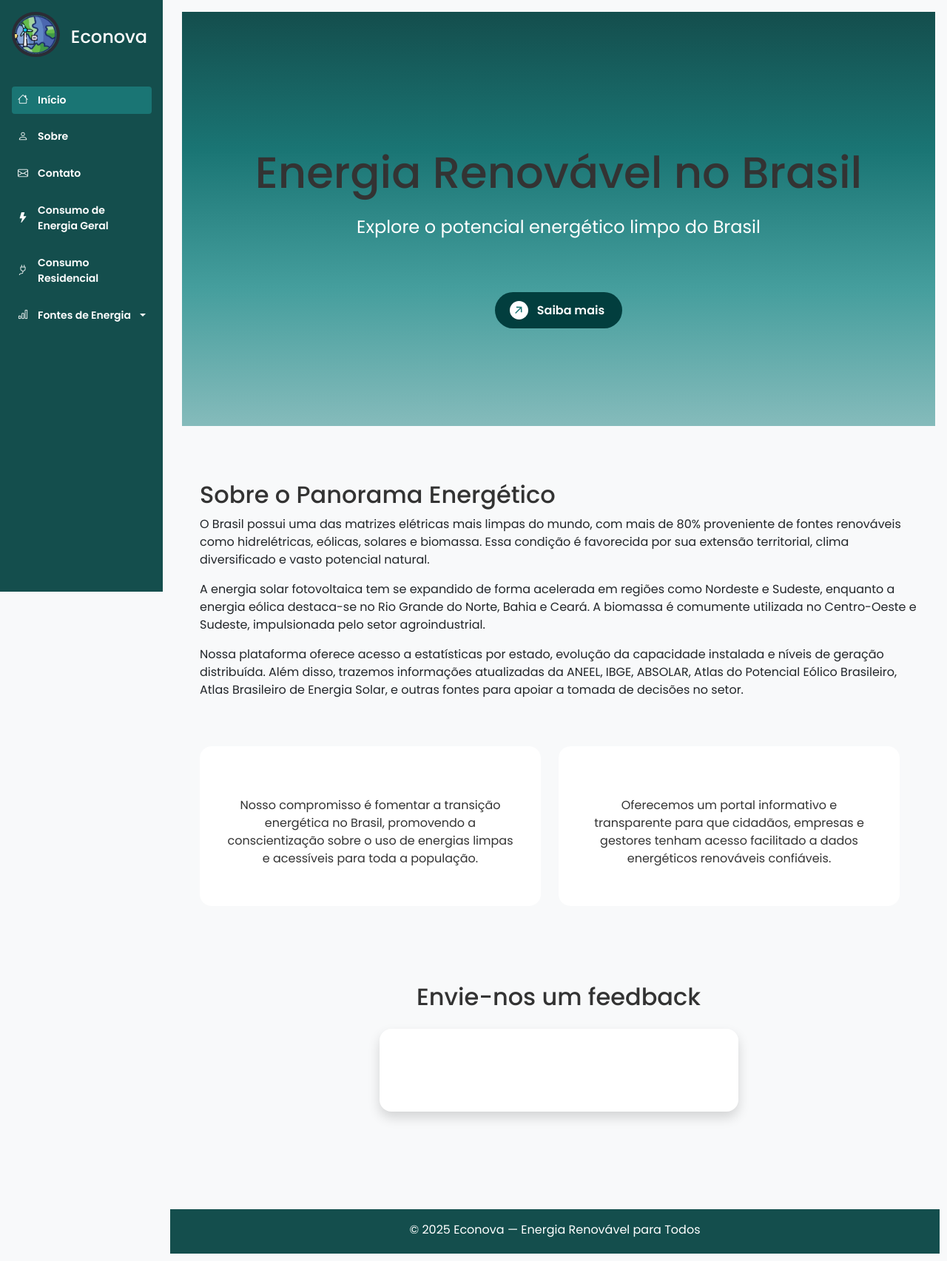
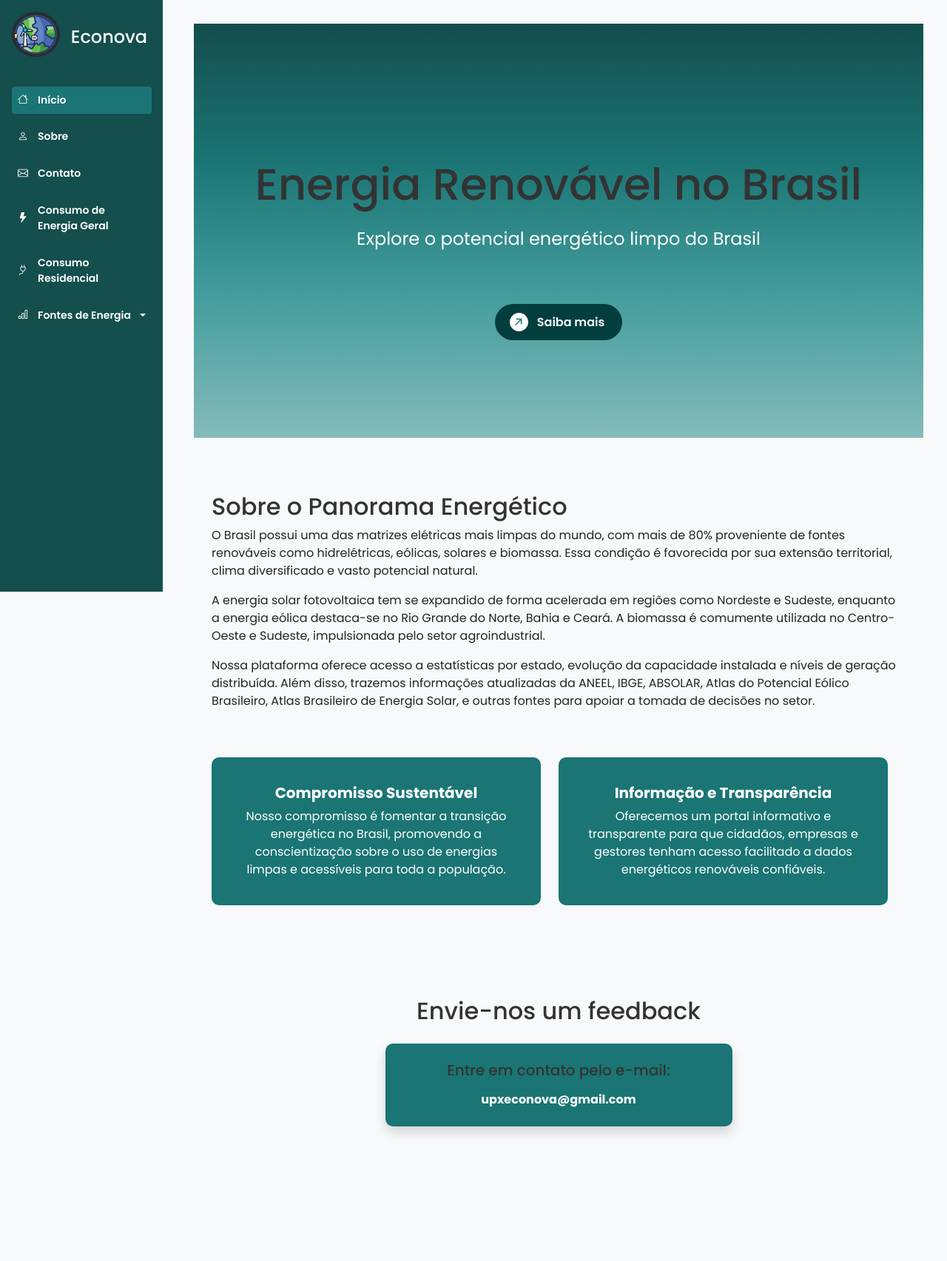
Before and after one commit to juliamofardinii/UPX-Econova, a Flask app: page / in a window 1280 px wide. Shown: the whole page at 74% size. After the commit the page ends 1534 px from the top, so only its background shows below. Run offline with Flask 3, Linux system fonts and the light colour scheme; some libraries are stand-ins or nearby versions.

Commit message:
Enhance layout and styling across templates; adjust padding, improve card structures, and update navigation for better usability

```diff
--- a/static/header.css
+++ b/static/header.css
@@ -315,7 +315,7 @@ main#main,
 #footer {
   margin-left: 230px;
   /* largura da sidebar + espaçamento */
-  padding: 1rem;
+  padding: 2rem;
 }
 
 /* Dropdown do usuário na sidebar */
--- a/static/index.css
+++ b/static/index.css
@@ -23,6 +23,12 @@
   box-shadow: 0 3px 5px rgba(0, 0, 0, 0.1);
 }
 
+#graficoTotal {
+  height: 200px !important;
+  max-height: 300px;
+  width: 100% !important;
+}
+
 #inicio {
   background: linear-gradient(to top, #85bbbb, #459e9d, #1a7574, #144e4d);
   display: flex;
@@ -46,12 +52,35 @@
 }
 
 .card {
-  background: #1a7574ff;
+  background: #fff;
   border: none;
   border-radius: 10px;
   padding: 20px;
   margin-bottom: 20px;
-  color: white;
+  color: #333;
+  border: none;
+  border-radius: 16px;
+}
+
+#titulo-programa {
+  color: #333;
+}
+
+#card-inicio {
+  background: #1a7574;
+  border: none;
+  border-radius: 10px;
+  padding: 20px;
+  margin-bottom: 20px;
+  color: #fff; /* cor branca para melhor contraste no fundo escuro */
+}
+
+#text-card-inicio {
+  color: #fff;
+}
+
+#text-feedback {
+  color: #333;
 }
 
 .card-title {
@@ -67,6 +96,7 @@
 .cards {
   margin-bottom: 40px;
   overflow: hidden;
+
   /* Adicionado */
 }
 
@@ -222,6 +252,10 @@ section#inicio-conta {
   height: 100vh;
 }
 
+h5 {
+  color: #333;
+  display: block;
+}
 section#inicio-conta h2 {
   font-size: 3.7rem;
 }
@@ -333,13 +367,6 @@ body {
 h2,
 h3 {
   color: #333;
-}
-
-/* Card principal */
-.card {
-  border: none;
-  border-radius: 16px;
-  background-color: #ffffff;
 }
 
 /* Sombras suaves */
--- a/templates/index.html
+++ b/templates/index.html
@@ -167,7 +167,9 @@
       <section id="sobre" class="container mt-5">
         <div class="row w-100 linha-sobre mx-auto">
           <div class="col-md-12">
-            <h2 class="pt-3">Sobre o Panorama Energético</h2>
+            <h2 class="pt-3" id="titulo-programa">
+              Sobre o Panorama Energético
+            </h2>
             <p>
               O Brasil possui uma das matrizes elétricas mais limpas do mundo,
               com mais de 80% proveniente de fontes renováveis como
@@ -194,12 +196,12 @@
 
           <div class="row mt-5 cards">
             <div class="col-md-6 card-espaco">
-              <div class="card card-1 h-100 mb-3">
+              <div class="card card-1 h-80" id="card-inicio">
                 <div class="card-body d-flex flex-column">
                   <h5 class="card-title text-center">
                     Compromisso Sustentável
                   </h5>
-                  <p class="card-text text-center">
+                  <p class="card-text text-center" id="text-card-inicio">
                     Nosso compromisso é fomentar a transição energética no
                     Brasil, promovendo a conscientização sobre o uso de energias
                     limpas e acessíveis para toda a população.
@@ -208,12 +210,12 @@
               </div>
             </div>
             <div class="col-md-6">
-              <div class="card card-1 h-100 mb-3">
+              <div class="card card-1 h-80" id="card-inicio">
                 <div class="card-body d-flex flex-column">
                   <h5 class="card-title text-center">
                     Informação e Transparência
                   </h5>
-                  <p class="card-text text-center">
+                  <p class="card-text text-center" id="text-card-inicio">
                     Oferecemos um portal informativo e transparente para que
                     cidadãos, empresas e gestores tenham acesso facilitado a
                     dados energéticos renováveis confiáveis.
@@ -231,10 +233,15 @@
 
       <section id="contato" class="pt-5 pb-5">
         <div class="container mb-5" data-anime="up">
-          <h2 class="pt-3 pb-3 text-center">Envie-nos um feedback</h2>
+          <h2 class="pt-3 pb-3 text-center" id="text-feedback">
+            Envie-nos um feedback
+          </h2>
           <div class="row">
             <div class="col-md-6 mx-auto">
-              <div class="card p-4 shadow border-0 text-center">
+              <div
+                class="card p-4 shadow border-0 text-center"
+                id="card-inicio"
+              >
                 <h5>Entre em contato pelo e-mail:</h5>
                 <p class="fs-6 mt-2 mb-0">
                   <strong>upxeconova@gmail.com</strong>
@@ -262,13 +269,13 @@
       </div>
       {% endfor %} {% endif %} {% endwith %}
     </main>
-    <footer id="footer">
+    <!-- <footer id="footer">
       <div class="container-footer">
         <div class="text-center">
           &copy; 2025 Econova — Energia Renovável para Todos
         </div>
       </div>
-    </footer>
+    </footer> -->
 
     <script src="../static/bootstrap/js/bootstrap.bundle.min.js"></script>
     <script src="../static/script.js"></script>
```
Also changed, not shown: templates/consumo.html (+19 -20 lines), templates/energia_residencial.html (+77 -91 lines).
